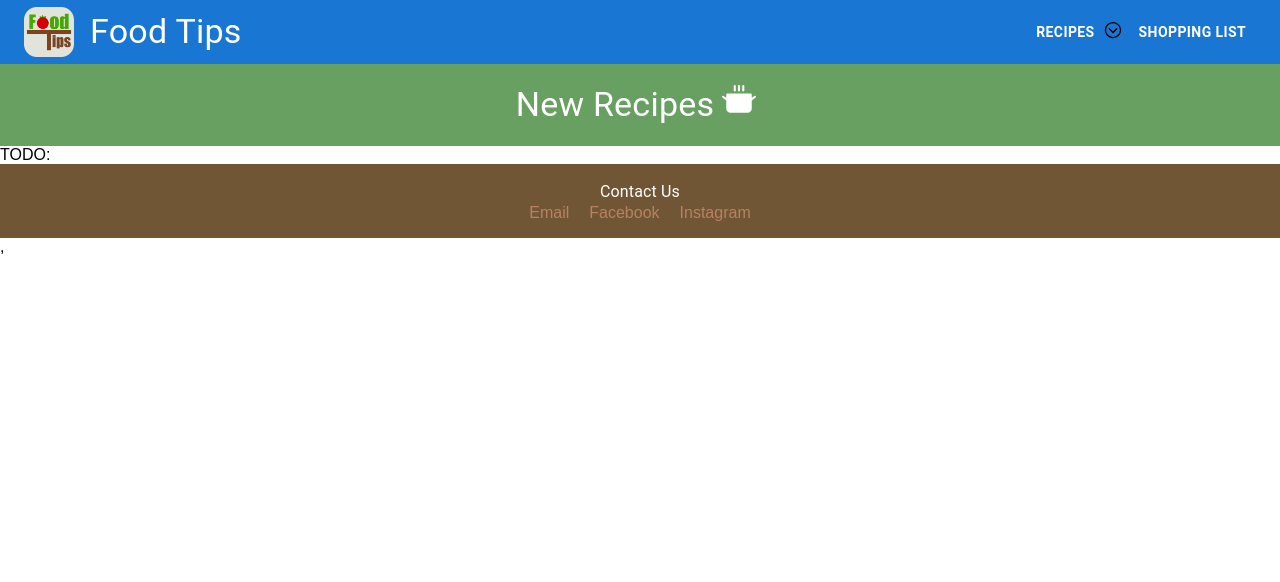
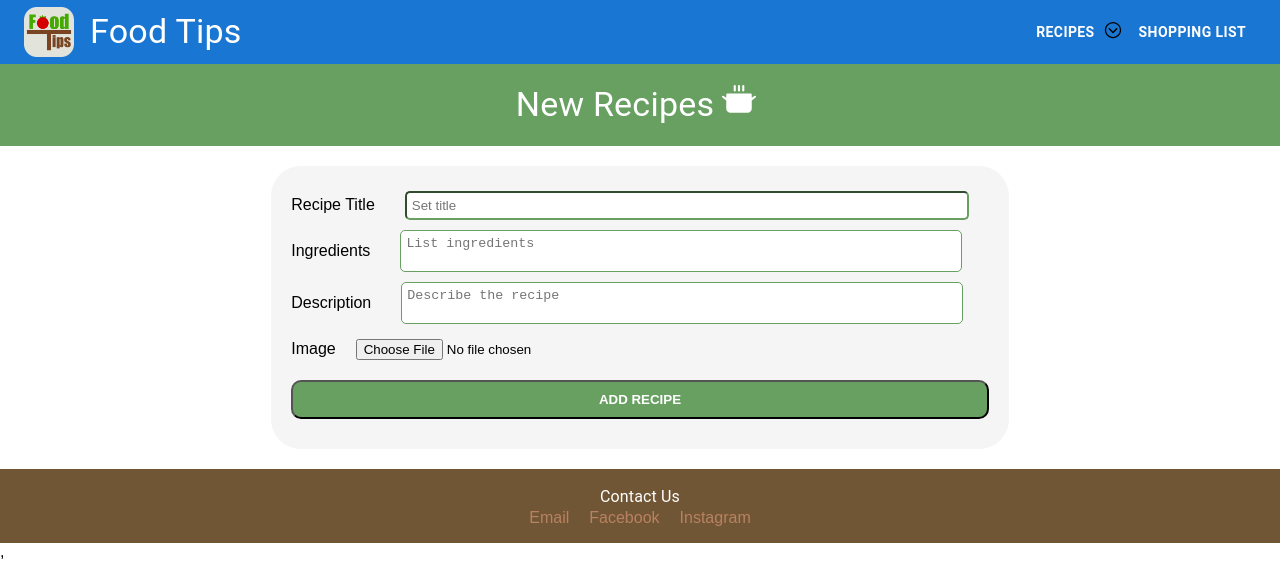
Before and after one commit to hungdojan/DesignOfWWW2024, a React (Create React App) app in the folder frontend/: page /recipe/new in a window 1280 px wide. Shown: the top 582 px of the page. Built offline with nearby package versions, Linux system fonts and the light colour scheme.

Commit message:
Add recipe form

```diff
--- a/frontend/src/pages/addRecipePage/addRecipePage.css
+++ b/frontend/src/pages/addRecipePage/addRecipePage.css
@@ -29,3 +29,55 @@
     background-color: var(--my-light-blue);
     color: whitesmoke;
 }
+
+.form-container {
+    display: flex;
+    justify-content: center;
+    align-items: center;
+}
+
+.add-form {
+    background-color: whitesmoke;
+    border-radius: 30px;
+    display: flex;
+    flex-direction: column;
+    font-size: 1rem;
+    max-width: 720px;
+    margin: 20px;
+    padding: 20px;
+}
+
+.add-form .one-item {
+    display: flex;
+    align-items: center;
+    gap: 10px;
+}
+
+.add-image {
+    margin: 10px;
+}
+
+.add-form .input-field {
+    border-color: var(--my-light-green);
+    border-radius: 5px;
+    color:var(--my-dark-brown);
+    resize: none;
+    overflow: auto;
+    padding: 5px;
+    margin: 5px 20px;
+    width: 550px;
+}
+
+.add-button {
+    background-color: var(--my-light-green);
+    border-radius: 10px;
+    color: white;
+    font-weight: bold;
+    padding: 10px;
+    margin: 10px 0;
+    text-transform: uppercase;
+}
+
+.add-button:hover {
+    background-color: var(--my-light-blue);
+}
--- a/frontend/src/pages/addRecipePage/index.jsx
+++ b/frontend/src/pages/addRecipePage/index.jsx
@@ -1,4 +1,4 @@
-import React, { useEffect } from "react";
+import React, { useEffect, useState } from "react";
 import Header from "../../components/Header";
 import Footer from "../../components/Footer";
 import {
@@ -18,13 +18,97 @@ const AddRecipePage = () => {
   useEffect(() => {
     document.title = "New Recipe";
   }, []);
+  const [title, setTitle] = useState('');
+  const [ingredients, setIngredients] = useState('');
+  const [description, setDescription] = useState('');
+  const [image, setImage] = useState(null);
+
+  const handleImageUpload = (e) => {
+    const file = e.target.files[0];
+    setImage(file);
+  };
+
+  const handleSubmit = (e) => {
+    e.preventDefault();
+
+    const formData = new FormData();
+    formData.append('title', title);
+    formData.append('ingredients', ingredients);
+    formData.append('description', description);
+    if (image) {
+      formData.append('image', image);
+    }
+
+    // Here, you would send the form data to the server
+    // using an API endpoint, for example:
+    // axios.post('/api/recipes', formData);
+
+    // teset from
+    setTitle('');
+    setIngredients('');
+    setDescription('');
+    setImage(null);
+  };
+
   return (
     <>
       <Header />
       <Typography variant="h4" className="my-recipes">
         New Recipes <PiCookingPotFill class="recipe-icon" />
       </Typography>
-      TODO:
+      <Container className="form-container">
+        <form onSubmit={handleSubmit} encType="multipart/form-data" className="add-form">
+          <div className="one-item">
+            <label htmlFor="title">Recipe Title</label>
+            <input
+              type="text"
+              id="title"
+              className="input-field"
+              value={title}
+              onChange={(e) => setTitle(e.target.value)}
+              placeholder="Set title"
+              required
+            />
+          </div>
+
+          <div className="one-item">
+            <label htmlFor="ingredients">Ingredients</label>
+            <textarea
+              id="ingredients"
+              value={ingredients}
+              className="input-field"
+              onChange={(e) => setIngredients(e.target.value)}
+              placeholder="List ingredients"
+              required
+            />
+          </div>
+
+          <div className="one-item">
+            <label htmlFor="description">Description</label>
+            <textarea
+              id="description"
+              value={description}
+              className="input-field"
+              onChange={(e) => setDescription(e.target.value)}
+              placeholder="Describe the recipe"
+              required
+            />
+          </div>
+
+          <div className="one-item">
+            <label htmlFor="image">Image</label>
+            <input
+              type="file"
+              id="image"
+              className="add-image"
+              onChange={handleImageUpload}
+              accept="image/*"
+            />
+          </div>
+
+          <button type="submit" className="add-button">Add Recipe</button>
+        </form>
+      </Container>
       <Footer />
     </>
   );
```
